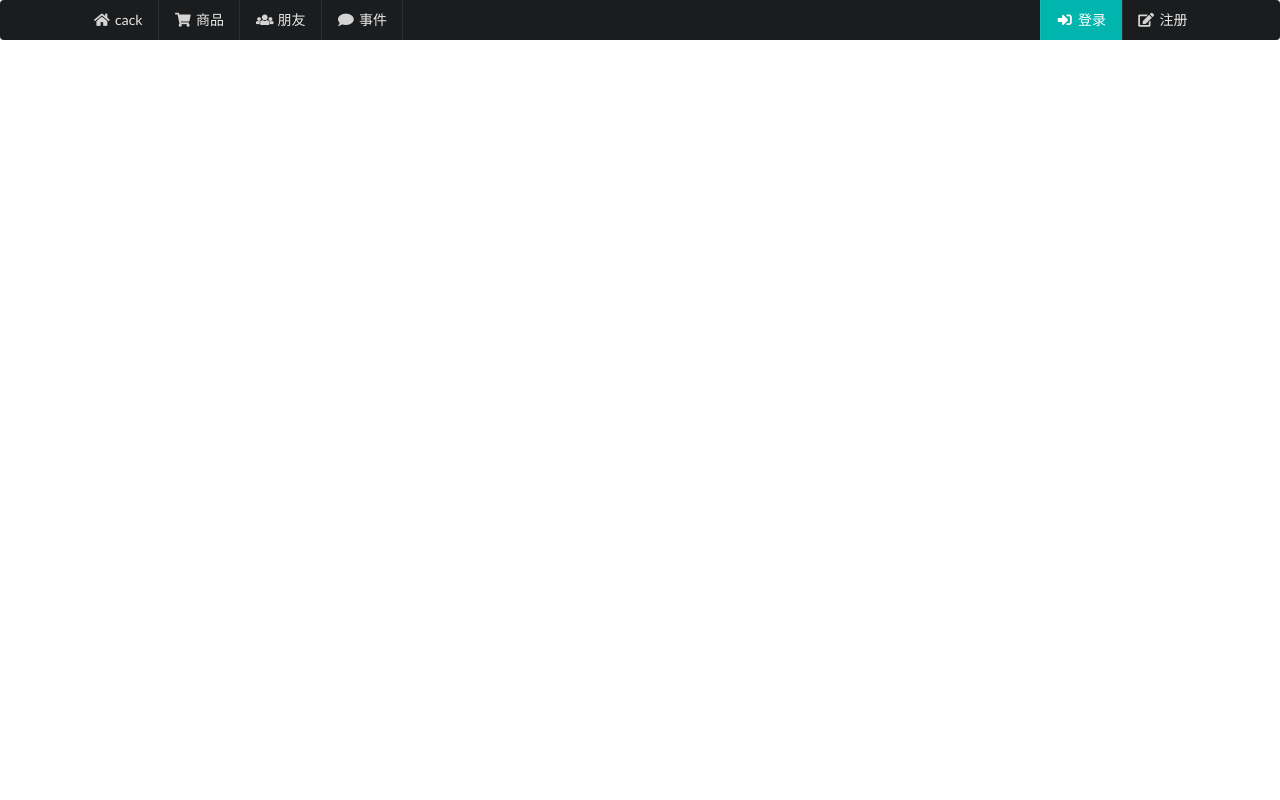
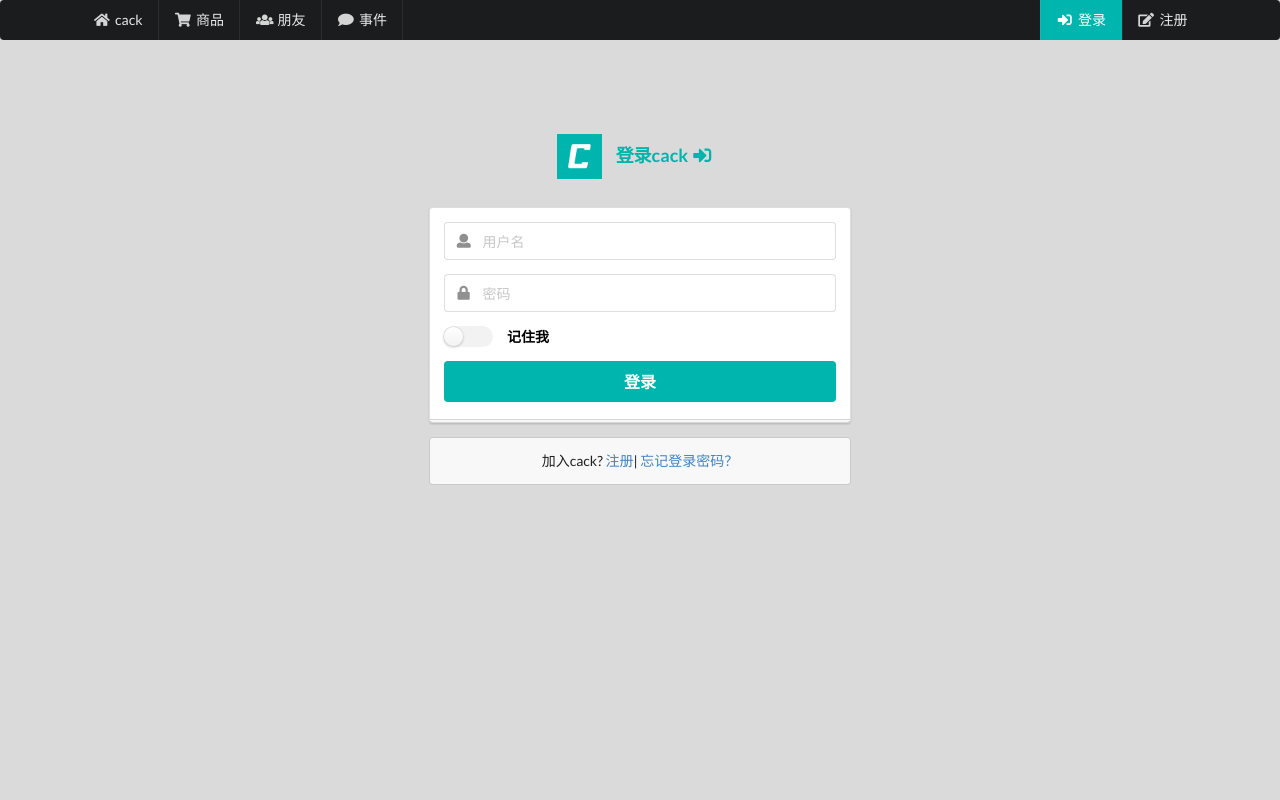
Before and after one commit to Feeeenng/cack, a Flask app: page /auth/login in a window 1280 px wide. Run offline with Flask 2, Linux system fonts and the light colour scheme; parts of the project's set-up code (start-up, migrations or seed data) failed here and were passed over; some libraries are stand-ins or nearby versions.

Commit message:
add login page

```diff
--- /dev/null
+++ b/static/css/common.css
@@ -0,0 +1,19 @@
+.ui.toggle.checkbox input:focus:checked~.box:before, .ui.toggle.checkbox input:focus:checked~label:before {
+    background-color: #00B5AD!important;
+    font-weight: 600;
+}
+
+.ui.toggle.checkbox input[type=checkbox]:checked~label {
+    color: #00B5AD!important;
+    font-weight: 600;
+}
+
+.ui.toggle.checkbox label {
+    color: #000000!important;
+    font-weight: 600;
+}
+
+.ui.toggle.checkbox input:checked~.box:before, .ui.toggle.checkbox input:checked~label:before {
+    background-color: #00B5AD!important;
+    font-weight: 600;
+}
--- /dev/null
+++ b/static/js/auth/login.js
@@ -0,0 +1,73 @@
+$.fn.form.settings.rules.checkUsernameFormat = function(username){
+    var flag = false;
+    var data = {
+        'username': username
+    };
+    $.ajax({
+        async : false,
+        url: '/auth/username_regex',
+        type: "POST",
+        data: JSON.stringify(data),
+        dataType   : "json",
+        success: function(ret){
+            flag = ret["detail"];
+        }
+    });
+    return flag;
+};
+
+$.fn.form.settings.rules.checkPasswordFormat = function(password){
+    var flag = false;
+    var data = {
+        'password': password
+    };
+    $.ajax({
+        async : false,
+        url: '/auth/password_regex',
+        type: "POST",
+        data: JSON.stringify(data),
+        dataType   : "json",
+        success: function(ret){
+            flag = ret["detail"];
+        }
+    });
+    return flag;
+};
+
+$('.ui.checkbox').checkbox();
+
+$('#login-form').form({
+    username: {
+        identifier: 'username',
+        rules: [
+            {
+                type: 'empty',
+                prompt: '请输入用户名'
+            },
+            {
+                type: 'checkUsernameFormat',
+                prompt: '用户名必须是8-20位字母和数字的组合, 第一位必须为字母'
+            }
+        ]
+    },
+    password: {
+        identifier: 'password',
+        rules: [
+            {
+                type: 'empty',
+                prompt: '请输入密码'
+            },
+            {
+                type: 'checkPasswordFormat',
+                prompt: '密码必须是6-20位字母和数字的组合, 第一位必须为大字母'
+            }
+        ]
+    }
+}, {
+    on: 'submit',
+    inline: true
+});
+
+$('#login').click(function () {
+    $('#login-form').submit();
+});
--- a/static/js/auth/register.js
+++ b/static/js/auth/register.js
@@ -88,7 +88,7 @@ $.fn.form.settings.rules.checkEmail = function(email){
     return !flag;
 };
 
-$('.ui.form').form({
+$('#register_form').form({
     username: {
         identifier: 'username',
         rules: [
--- a/templates/auth/login.html
+++ b/templates/auth/login.html
@@ -4,13 +4,78 @@
     Cack|登录
 {% endblock %}
 
+{% block styles %}
+    {{ super() }}
+    <style type="text/css">
+        body > .grid {
+            height: 100%;
+        }
+        .column {
+            max-width: 450px;
+        }
+        #remember_style {
+            position: relative;
+            text-align: left;
+        }
+    </style>
+{% endblock %}
+
 {% block navigation %}
     {{ navigation(category) }}
 {% endblock %}
-{#    <form action="/auth/login" method="post">#}
-{#        <input type="hidden" name="_csrf_token" value="{{ csrf_token() }}" />#}
-{#        <input type="text" name="username" />#}
-{#        <input type="password" name="password" />#}
-{#        <input type="checkbox" value="1">#}
-{#        <input type="submit" value="登录">#}
-{#    </form>#}
+
+{% block content %}
+    <div class="ui main container" style="top: 10%;position: relative">
+        <div class="ui middle aligned center aligned grid">
+            <div class="column">
+                <form class="ui large form" id="login-form" action="{{ request.url }}" method="post">
+                    <h3 class="ui teal image header">
+                        <img src="{{ url_for('static', filename='icon/cack.ico') }}" class="image">
+                        <div class="content">
+                            登录cack
+                            <i class="sign in icon"></i>
+                        </div>
+                    </h3>
+                    <div class="ui stacked segment">
+                        <div class="filed">
+                            <input type="hidden" name="_csrf_token" value="{{ csrf_token() }}" />
+                        </div>
+                        <div class="field">
+                            <div class="ui left icon input">
+                                <i class="user icon"></i>
+                                <input type="text" name="username" placeholder="用户名">
+                            </div>
+                        </div>
+                        <div class="field">
+                            <div class="ui left icon input">
+                                <i class="lock icon"></i>
+                                <input type="password" name="password" placeholder="密码">
+                            </div>
+                        </div>
+                        <div class="field" id="remember_style">
+                            <div class="ui toggle checkbox">
+                                <input type="checkbox" name="remember" value="remember">
+                                <label>记住我</label>
+                            </div>
+                        </div>
+                        <div class="ui fluid large teal submit button" id="login">登录</div>
+                    </div>
+
+                    <div class="ui error message"></div>
+
+                </form>
+
+                <div class="ui message">
+                    加入cack? <a href="{{ url_for('auth.register') }}">注册</a>|
+                    <a href="{{ url_for('auth.register') }}">忘记登录密码？</a>
+                </div>
+            </div>
+        </div>
+    </div>
+
+{% endblock %}
+
+{% block scripts %}
+    {{ super() }}
+    <script src="{{ url_for('static', filename='js/auth/login.js') }}"></script>
+{% endblock %}
--- a/templates/base.html
+++ b/templates/base.html
@@ -10,10 +10,12 @@
     </title>
 
     {% block styles %}  <!-- 样式区 -->
-        <link rel="stylesheet" charset="utf-8" type="text/css" href="//cdn.bootcss.com/semantic-ui/2.2.4/semantic.min.css"/>
+        <link rel="shortcut icon" href="{{ url_for('static', filename='icon/cack.ico') }}">
+        <link rel="stylesheet" charset="utf-8" type="text/css" href="//cdn.bootcss.com/semantic-ui/2.2.4/semantic.min.css">
         <link rel="stylesheet" href="{{ url_for('static', filename='lib/jBox/Source/jBox.css') }}">
         <link rel="stylesheet" href="{{ url_for('static', filename='lib/jBox/Source/plugins/Notice/jBox.Notice.css') }}">
         <link rel="stylesheet" href="{{ url_for('static', filename='lib/jBox/Source/themes/NoticeFancy.css') }}">
+        <link rel="stylesheet" href="{{ url_for('static', filename='css/common.css') }}">
         <style>
             #user_info:hover,
             #my_orders:hover,
@@ -25,6 +27,16 @@
                 color: white!important;
                 background-color: #00B5AD!important;
                 outline: 1px solid rgba(34,36,38,.15)!important;
+            }
+
+            body {
+              background-color: #DADADA;
+            }
+            body > .grid {
+              height: 100%;
+            }
+            .column {
+              max-width: 450px;
             }
         </style>
     {% endblock %}
@@ -61,7 +73,7 @@
                                     <div class="item" id="favorites"><i class="star icon"></i> 收藏夹 </div>
                                     <div class="item" id="settings"><i class="settings icon"></i> 设置 </div>
                                     <div class="ui divider"></div>
-                                    <div class="item" id="sign_out"><i class="sign out icon"></i> 注销 </div>
+                                    <div class="item" id="sign_out" onclick="location.href='{{ url_for('auth.logout') }}'"><i class="sign out icon"></i> 注销 </div>
                                 </div>
                             </div>
                         </a>
@@ -80,11 +92,8 @@
         {{ navigation() }}
     {% endblock %}
 
-    <div class="ui main container">
-        <!-- messages -->
-        {% block content %}  <!-- 内容区 -->
-        {% endblock %}
-    </div>
+    {% block content %}  <!-- 内容区 -->
+    {% endblock %}
 
     <footer>
         {% block footer %}  <!-- 页脚区 -->
```
Also changed, not shown: templates/auth/register.html (+10 -2 lines), static/icon/cack.ico (added).
